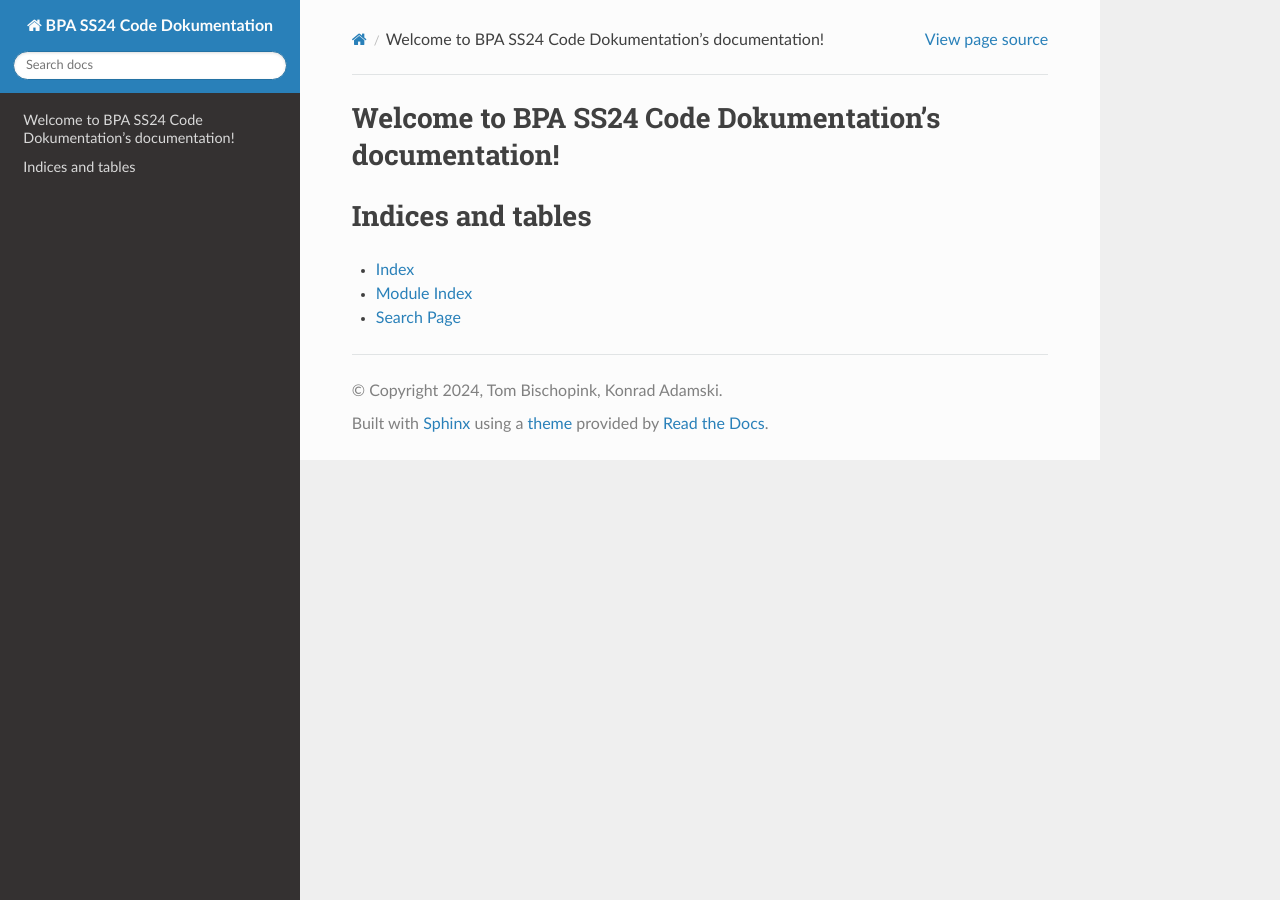
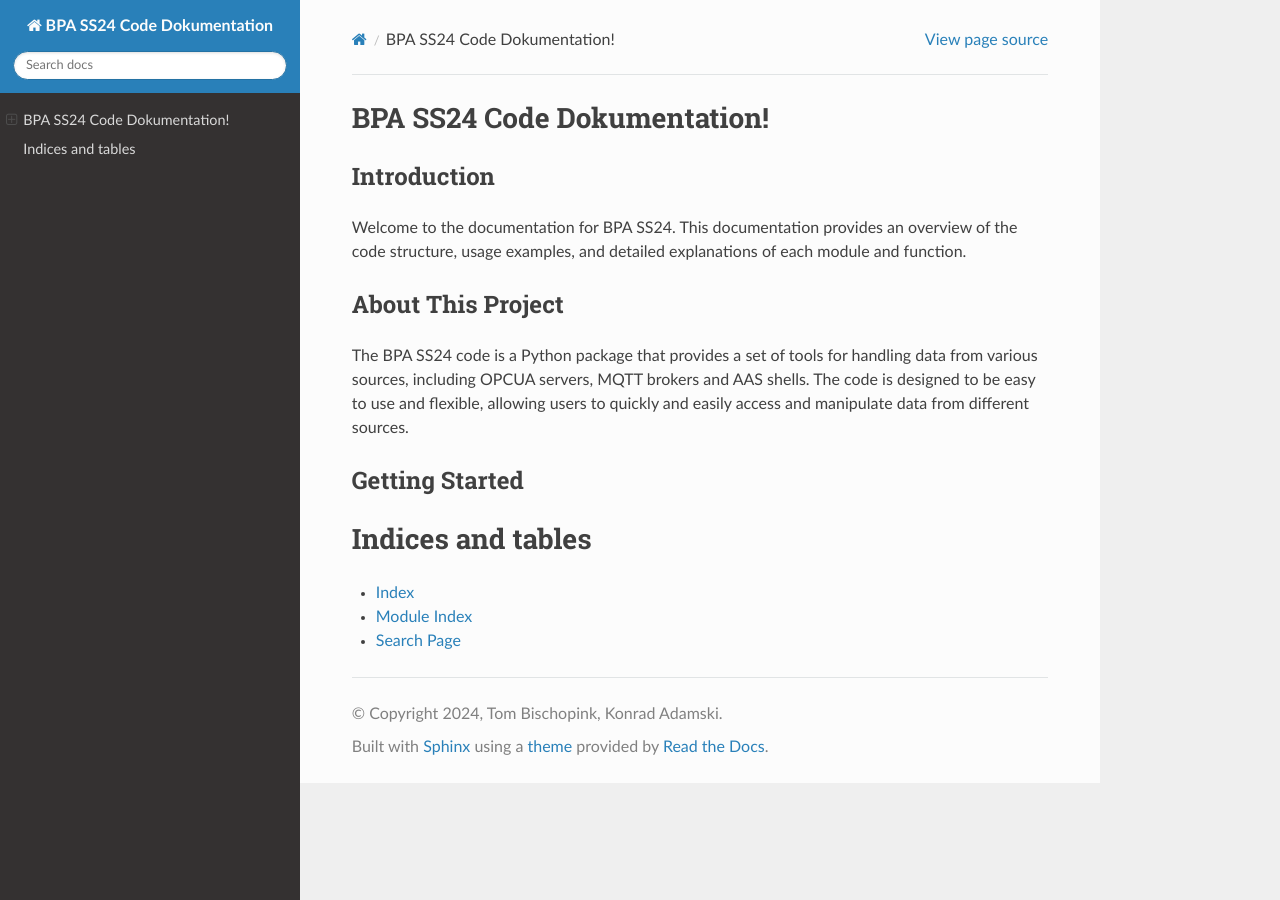
Before and after one commit to tombk556/Business-Process-Automation, a Sphinx documentation site: the page built from docs/source/index.rst, in a window 1280 px wide. Built offline with Sphinx 7.4.7 and the Read the Docs theme 2.0.0, drawn with Linux system fonts in a browser that asks for light colours.

Commit message:
added descrption

```diff
--- a/docs/source/index.rst
+++ b/docs/source/index.rst
@@ -3,8 +3,21 @@
    You can adapt this file completely to your liking, but it should at least
    contain the root `toctree` directive.
 
-Welcome to BPA SS24 Code Dokumentation's documentation!
+BPA SS24 Code Dokumentation!
 =======================================================
+
+Introduction
+------------
+
+Welcome to the documentation for BPA SS24. This documentation provides an overview of the code structure, usage examples, and detailed explanations of each module and function.
+
+About This Project
+------------------
+
+The BPA SS24 code is a Python package that provides a set of tools for handling data from various sources, including OPCUA servers, MQTT brokers and AAS shells. The code is designed to be easy to use and flexible, allowing users to quickly and easily access and manipulate data from different sources.
+
+Getting Started
+---------------
 
 .. toctree::
    :maxdepth: 2
```
